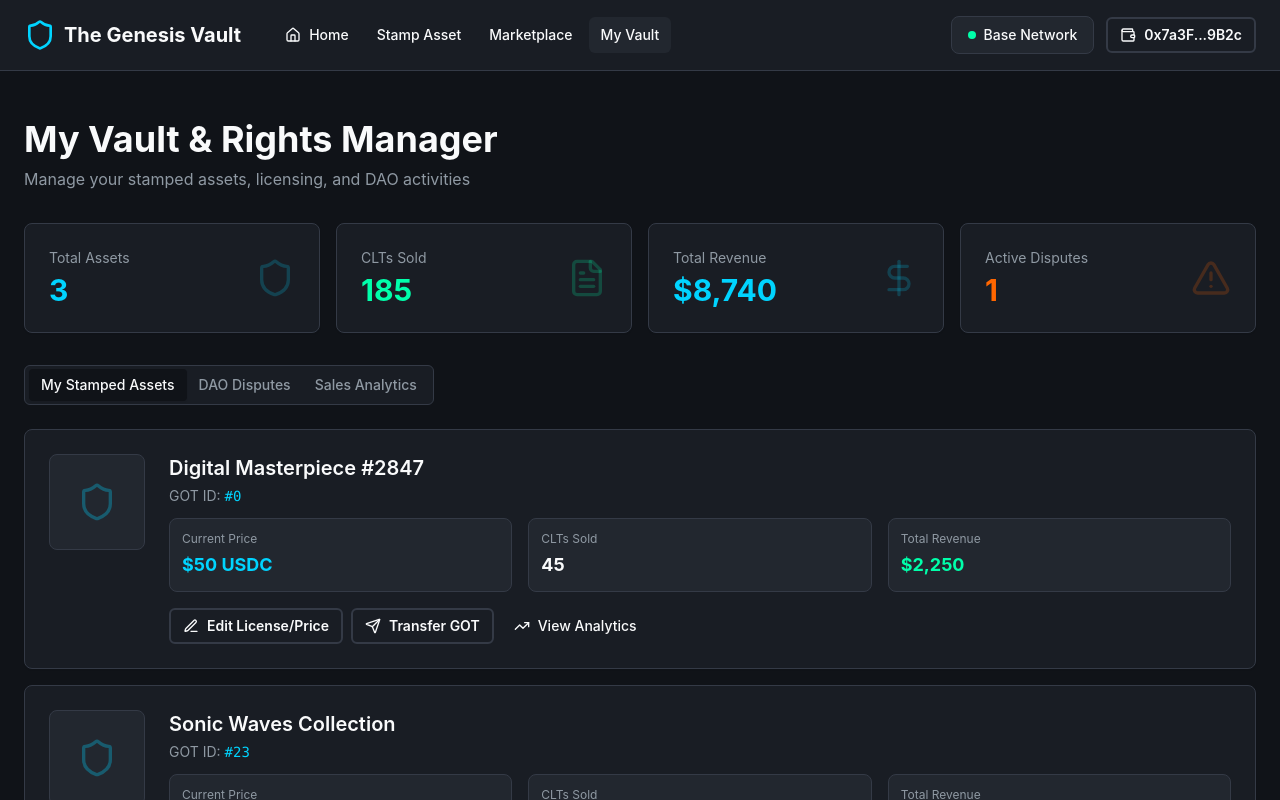
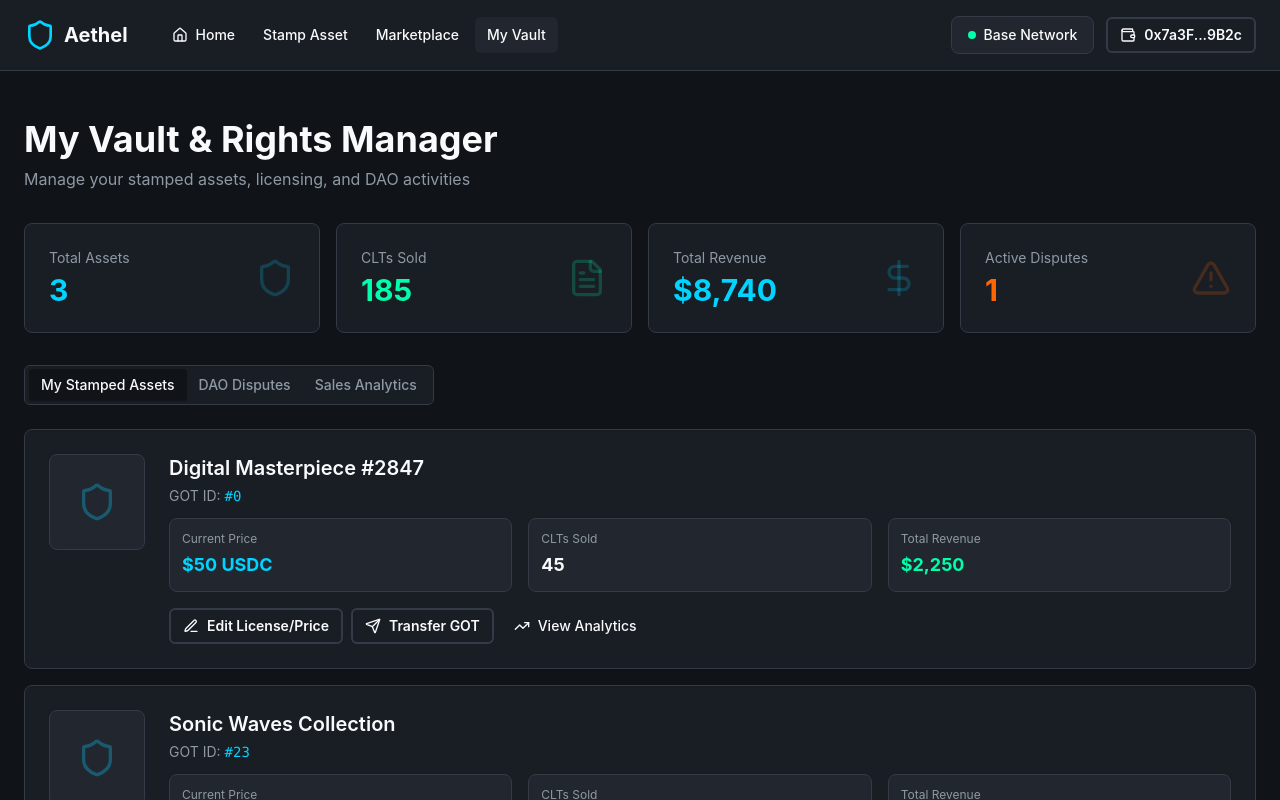
Before and after one commit to leeCode83/aetherl-digital-art-marketplace, a React (Vite) app: page /vault in a window 1280 px wide. Shown: the top 800 px of the page. Built offline with nearby package versions, Linux system fonts and the light colour scheme; the HTML template or start-up script is replaced by a standard one.

Commit message:
Change website name to Aethel

```diff
--- a/index.html
+++ b/index.html
@@ -3,11 +3,11 @@
   <head>
     <meta charset="UTF-8" />
     <meta name="viewport" content="width=device-width, initial-scale=1.0" />
-    <title>The Genesis Vault - Immutable Provenance for Creative Works</title>
+    <title>Aethel - Immutable Provenance for Creative Works</title>
     <meta name="description" content="Web3 marketplace and immutable provenance registry on Base L2 Network. Establish blockchain-verified ownership and licensing for your creative assets." />
-    <meta name="author" content="The Genesis Vault" />
+    <meta name="author" content="Aethel" />
 
-    <meta property="og:title" content="The Genesis Vault - Immutable Provenance for Creative Works" />
+    <meta property="og:title" content="Aethel - Immutable Provenance for Creative Works" />
     <meta property="og:description" content="Web3 marketplace and immutable provenance registry on Base L2 Network. Establish blockchain-verified ownership and licensing for your creative assets." />
     <meta property="og:type" content="website" />
     <meta property="og:image" content="https://lovable.dev/opengraph-image-p98pqg.png" />
--- a/src/components/Navigation.tsx
+++ b/src/components/Navigation.tsx
@@ -13,7 +13,7 @@ export const Navigation = () => {
           <div className="flex items-center gap-8">
             <Link to="/" className="flex items-center gap-2">
               <Shield className="h-8 w-8 text-primary" />
-              <span className="text-xl font-bold">The Genesis Vault</span>
+              <span className="text-xl font-bold">Aethel</span>
             </Link>
 
             <div className="hidden md:flex items-center gap-1">
--- a/src/pages/Index.tsx
+++ b/src/pages/Index.tsx
@@ -24,7 +24,7 @@ const Index = () => {
           </h1>
 
           <p className="text-xl text-muted-foreground max-w-2xl mx-auto">
-            The Genesis Vault establishes permanent, verifiable ownership records for digital and
+            Aethel establishes permanent, verifiable ownership records for digital and
             physical creative assets through DAO-verified blockchain stamps.
           </p>
 
@@ -101,7 +101,7 @@ const Index = () => {
       {/* How It Works */}
       <section className="container mx-auto px-6 py-16">
         <div className="max-w-4xl mx-auto">
-          <h2 className="text-3xl font-bold text-center mb-12">How The Genesis Vault Works</h2>
+          <h2 className="text-3xl font-bold text-center mb-12">How Aethel Works</h2>
 
           <div className="space-y-6">
             <Card className="border-border bg-card">
@@ -164,7 +164,7 @@ const Index = () => {
           <CardContent className="pt-12 pb-12 text-center">
             <h2 className="text-3xl font-bold mb-4">Ready to Establish Your Provenance?</h2>
             <p className="text-muted-foreground mb-8 max-w-2xl mx-auto">
-              Join creators worldwide who trust The Genesis Vault for immutable ownership records
+              Join creators worldwide who trust Aethel for immutable ownership records
               and transparent licensing on the Base L2 Network.
             </p>
             <Link to="/registry">
--- a/src/pages/ProductDetail.tsx
+++ b/src/pages/ProductDetail.tsx
@@ -19,7 +19,7 @@ const ProductDetail = () => {
     creator: "0x3B9a...4C7e",
     price: 50,
     category: "Photo",
-    description: "An original digital artwork representing the convergence of technology and human expression. This piece has been verified by the Genesis Vault DAO and carries immutable provenance on the Base L2 Network.",
+    description: "An original digital artwork representing the convergence of technology and human expression. This piece has been verified by the Aethel DAO and carries immutable provenance on the Base L2 Network.",
     gotId: "0",
     hash: "0x7a3f8b...c92b",
     license: "CC BY-NC-ND",
```
